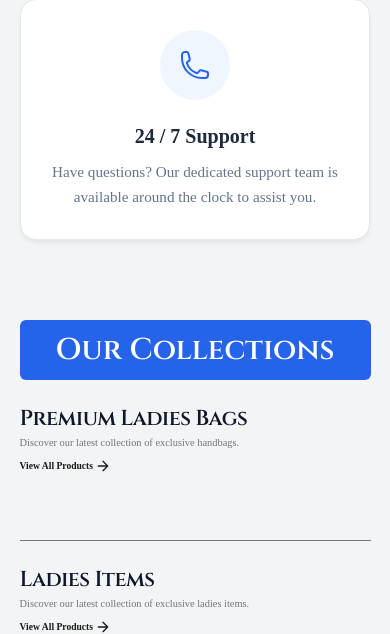
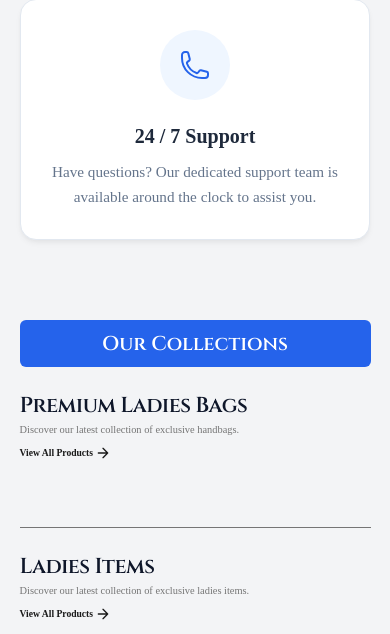
Before and after one commit to MidnightTerminal/python-app-store, a Flask app: page / in a window 390 px wide. Shown: the part 1631-2265 px from the top of the page. Run offline with Flask 3, Linux system fonts and the light colour scheme; data that the repository does not hold is empty.

Commit message:
font size reduce

```diff
--- a/app.py
+++ b/app.py
@@ -352,4 +352,4 @@ def checkout_api():
 
 
 if __name__ == '__main__':
-    app.run(host='0.0.0.0', debug=True)
+    app.run()
--- a/static/css/responsive.css
+++ b/static/css/responsive.css
@@ -133,7 +133,7 @@
     }
 
     .showcase-section h1 {
-        font-size: 30px;
+        font-size: 20px;
     }
 
     .section-header .section-title {
```
